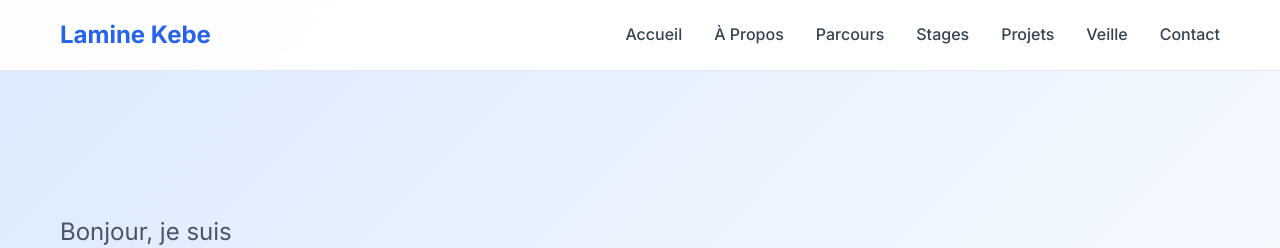
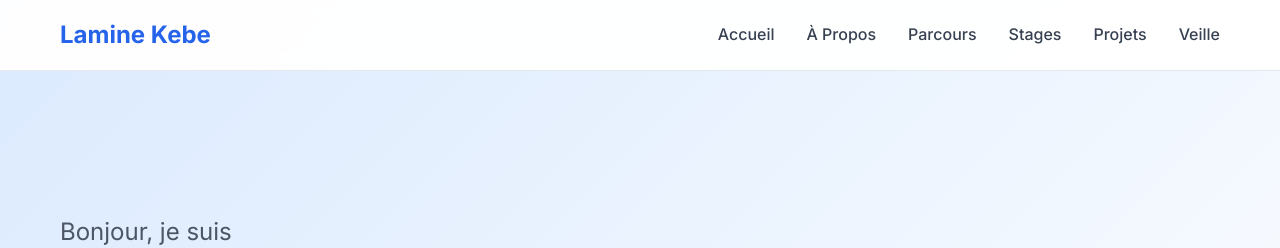
Before and after one commit to lkebe134/portfolio, a plain HTML site: page index.html in a window 1280 px wide. Shown: the top 248 px of the page. Drawn offline with Linux system fonts and the light colour scheme.

Commit message:
Update index.html

```diff
--- a/index.html
+++ b/index.html
@@ -33,9 +33,6 @@
                 </li>
                 <li class="nav-item">
                     <a href="#veille" class="nav-link">Veille</a>
-                </li>
-                <li class="nav-item">
-                    <a href="#contact" class="nav-link">Contact</a>
                 </li>
             </ul>
             <div class="hamburger" id="hamburger">
```
